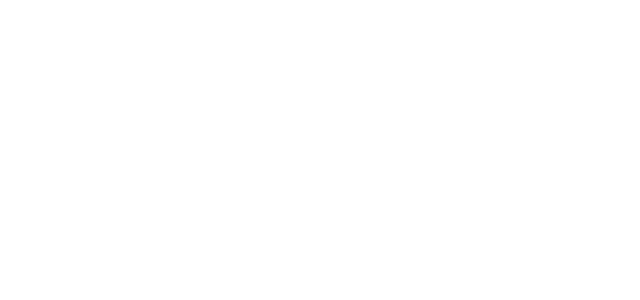
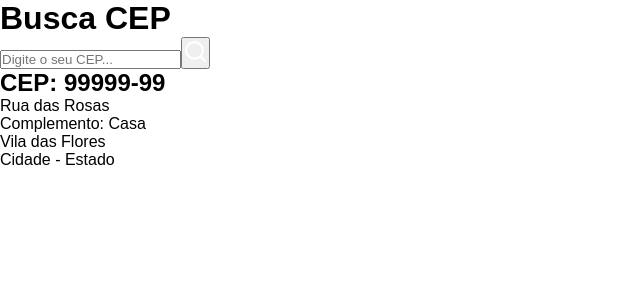
Before and after one commit to profRafaelRibas/busca_cep, a React (Create React App) app: page / in a window 1280 px wide. Shown: the top 300 px of the page, without its empty margins (0-640 px from the left). Built offline with nearby package versions, Linux system fonts and the light colour scheme.

Commit message:
Realização da estrutura base

```diff
--- a/package.json
+++ b/package.json
@@ -8,6 +8,7 @@
     "@testing-library/user-event": "^13.5.0",
     "react": "^18.3.0",
     "react-dom": "^18.3.0",
+    "react-icons": "^5.1.0",
     "react-scripts": "5.0.1",
     "web-vitals": "^2.1.4"
   },
--- a/src/App.js
+++ /dev/null
@@ -1,9 +0,0 @@
-function App() {
-  return (
-    <div className="App">
-      {/* Aqui vai o nosso código */}
-    </div>
-  );
-}
-
-export default App;
--- /dev/null
+++ b/src/App.jsx
@@ -0,0 +1,23 @@
+import { FiSearch } from "react-icons/fi";
+function App() {
+  return (
+    <div className="container">
+      <h1 className="titulo">Busca CEP</h1>
+      <div className="containerInput">
+        <input type="text" placeholder="Digite o seu CEP..." />
+        <button className="buttonSearch">
+          <FiSearch size={25} color="#FFF" />
+        </button>
+        <main className="main">
+          <h2>CEP: 99999-99</h2>
+          <p>Rua das Rosas</p>
+          <p>Complemento: Casa</p>
+          <p>Vila das Flores</p>
+          <p>Cidade - Estado</p>
+        </main>
+      </div>
+    </div>
+  );
+}
+
+export default App;
--- a/src/index.css
+++ b/src/index.css
@@ -2,4 +2,5 @@
   margin: 0;
   padding: 0;
   box-sizing: border-box;
+  font-family: Arial, Helvetica, sans-serif;
 }
```
Also changed, not shown: 1 other file (tests, documents, lock files or other folders).
